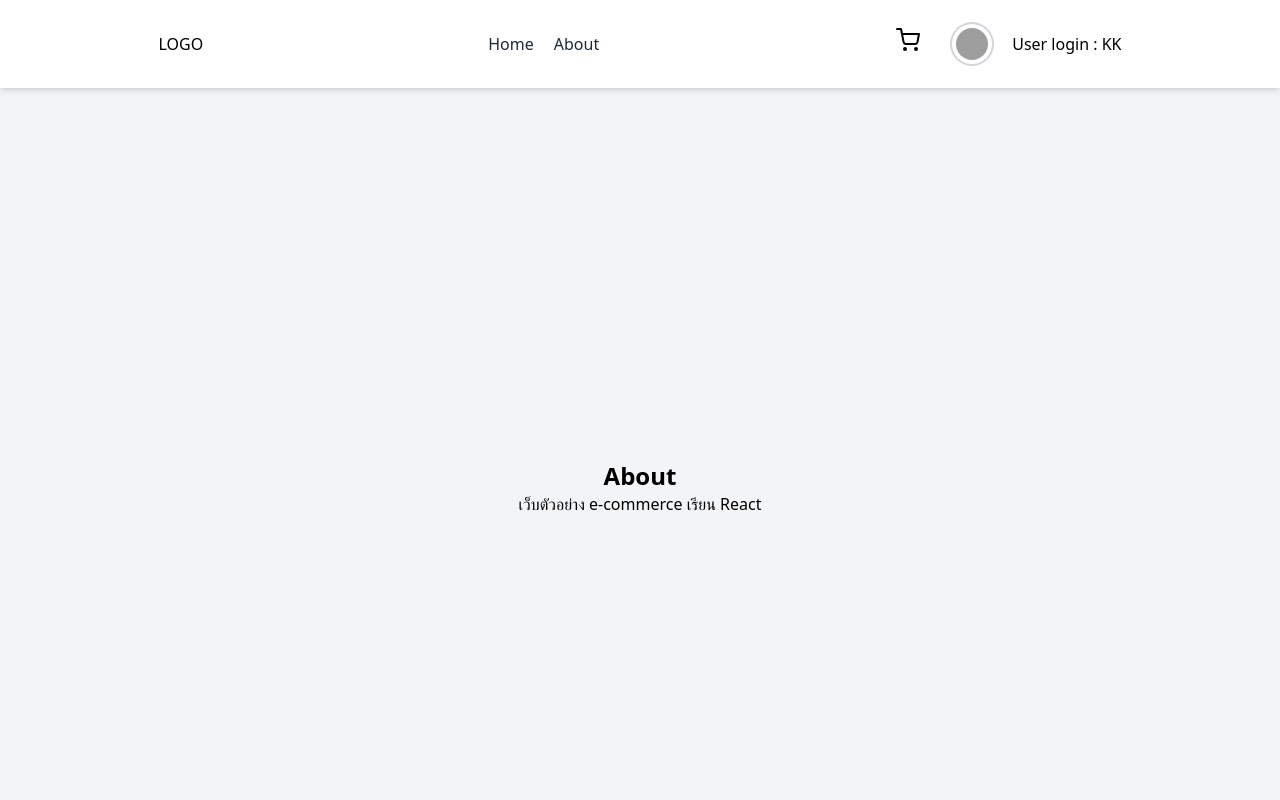
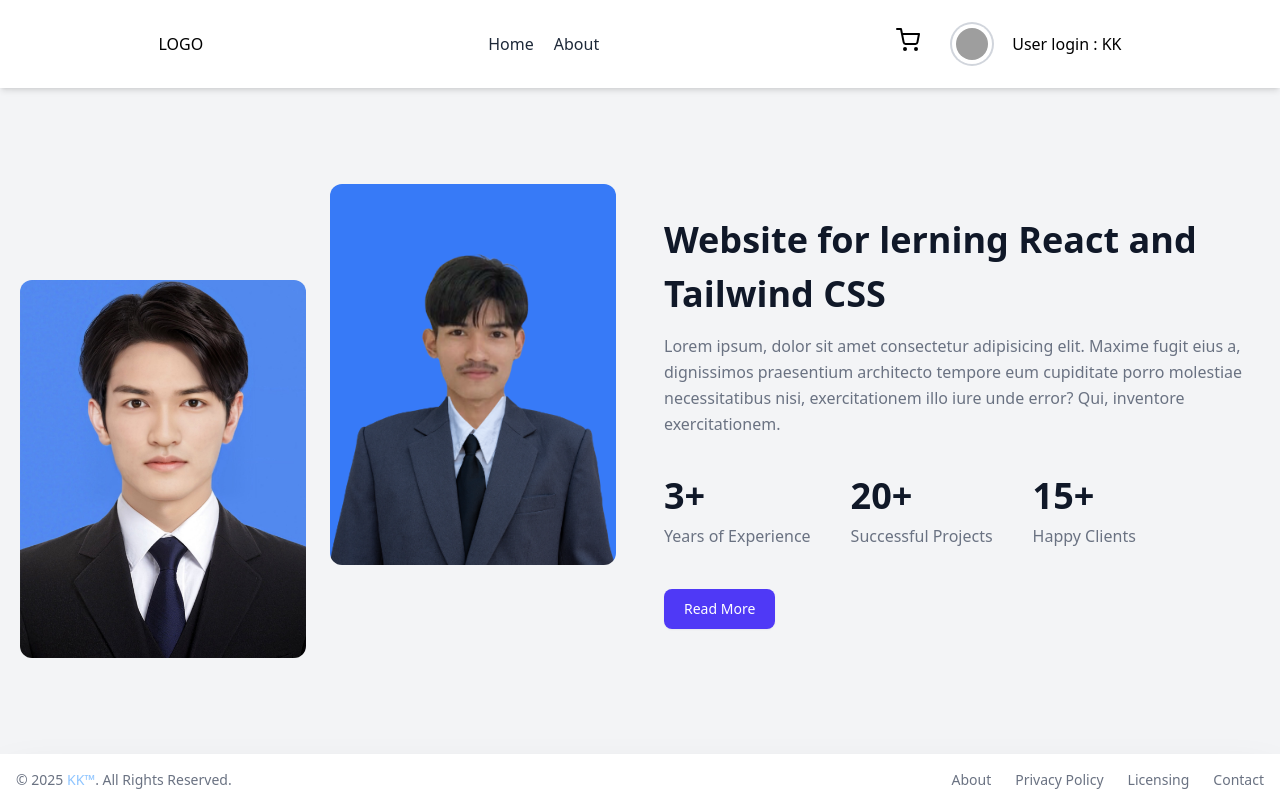
Before and after one commit to kotic03062543/mini-ecommerce-hook, a React (Vite) app: page /About in a window 1280 px wide. Shown: the top 800 px of the page. Built offline with nearby package versions, Linux system fonts and the light colour scheme; grey boxes are pictures that could not be loaded.

Commit message:
feat(about): enhance About page layout and content with images and statistics

```diff
--- a/src/pages/About.tsx
+++ b/src/pages/About.tsx
@@ -1,9 +1,75 @@
+import MeAiImage from "../assets/MeAi.jpeg";
+import MeCutImage from "../assets/MeCut.png";
+
 function About() {
   return (
-    <div className="flex flex-col w-full h-screen justify-center items-center">
-      <h1 className="text-2xl font-bold">About</h1>
-      <p>เว็บตัวอย่าง e-commerce เรียน React</p>
-    </div>
+    <section className="py-24 relative">
+      <div className="w-full max-w-7xl px-4 md:px-5 lg:px-5 mx-auto">
+        <div className="w-full justify-start items-center gap-12 grid lg:grid-cols-2 grid-cols-1">
+          <div className="w-full justify-center items-start gap-6 grid sm:grid-cols-2 grid-cols-1 lg:order-first order-last">
+            <div className="pt-24 lg:justify-center sm:justify-end justify-start items-start gap-2.5 flex">
+              <img
+                className=" rounded-xl object-cover"
+                src={MeAiImage}
+                alt="about Us image"
+              />
+            </div>
+            <img
+              className="sm:ml-0 ml-auto rounded-xl object-cover"
+              src={MeCutImage}
+              alt="about Us image"
+            />
+          </div>
+          <div className="w-full flex-col justify-center lg:items-start items-center gap-10 inline-flex">
+            <div className="w-full flex-col justify-center items-start gap-8 flex">
+              <div className="w-full flex-col justify-start lg:items-start items-center gap-3 flex">
+                <h2 className="text-gray-900 text-4xl font-bold font-manrope leading-normal lg:text-start text-center">
+                  Website for lerning React and Tailwind CSS
+                </h2>
+                <p className="text-gray-500 text-base font-normal leading-relaxed lg:text-start text-center">
+                  Lorem ipsum, dolor sit amet consectetur adipisicing elit.
+                  Maxime fugit eius a, dignissimos praesentium architecto
+                  tempore eum cupiditate porro molestiae necessitatibus nisi,
+                  exercitationem illo iure unde error? Qui, inventore
+                  exercitationem.
+                </p>
+              </div>
+              <div className="w-full lg:justify-start justify-center items-center sm:gap-10 gap-5 inline-flex">
+                <div className="flex-col justify-start items-start inline-flex">
+                  <h3 className="text-gray-900 text-4xl font-bold font-manrope leading-normal">
+                    3+
+                  </h3>
+                  <h6 className="text-gray-500 text-base font-normal leading-relaxed">
+                    Years of Experience
+                  </h6>
+                </div>
+                <div className="flex-col justify-start items-start inline-flex">
+                  <h4 className="text-gray-900 text-4xl font-bold font-manrope leading-normal">
+                    20+
+                  </h4>
+                  <h6 className="text-gray-500 text-base font-normal leading-relaxed">
+                    Successful Projects
+                  </h6>
+                </div>
+                <div className="flex-col justify-start items-start inline-flex">
+                  <h4 className="text-gray-900 text-4xl font-bold font-manrope leading-normal">
+                    15+
+                  </h4>
+                  <h6 className="text-gray-500 text-base font-normal leading-relaxed">
+                    Happy Clients
+                  </h6>
+                </div>
+              </div>
+            </div>
+            <button className="sm:w-fit w-full px-3.5 py-2 bg-indigo-600 hover:bg-indigo-800 transition-all duration-700 ease-in-out rounded-lg shadow-[0px_1px_2px_0px_rgba(16,_24,_40,_0.05)] justify-center items-center flex">
+              <span className="px-1.5 text-white text-sm font-medium leading-6">
+                Read More
+              </span>
+            </button>
+          </div>
+        </div>
+      </div>
+    </section>
   );
 }
 
```
Also changed, not shown: src/assets/MeAi.jpeg (added), src/assets/MeCut.png (added).
